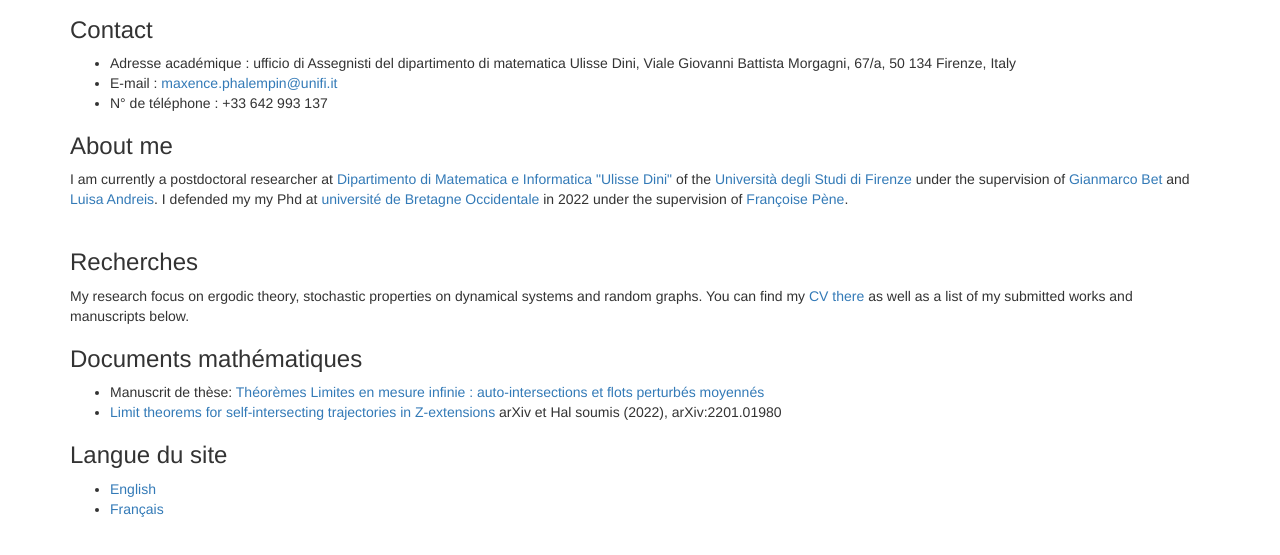
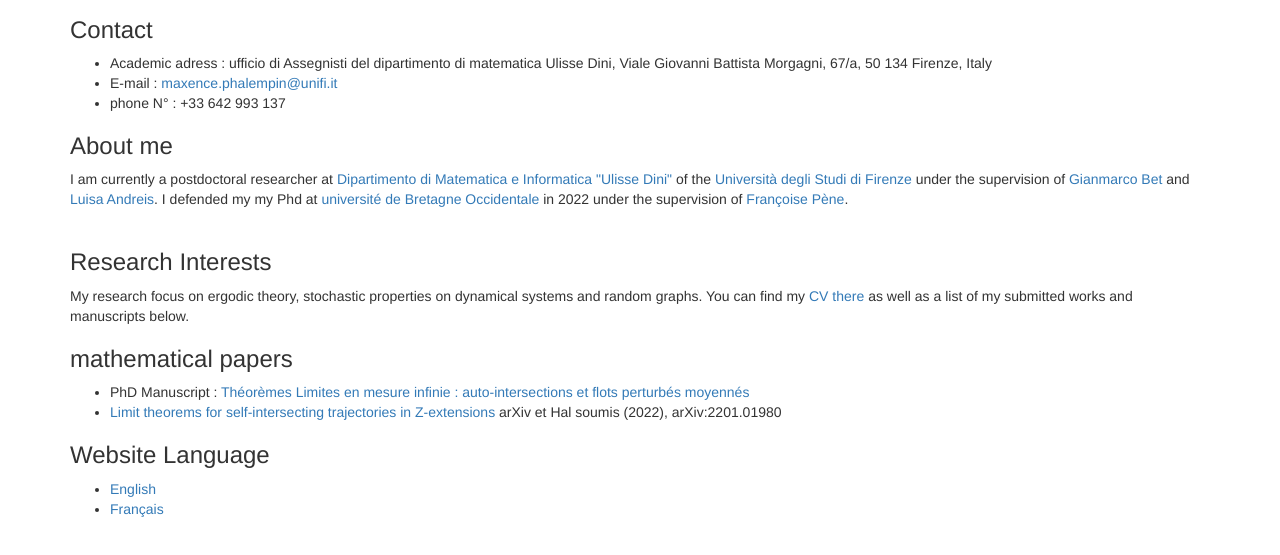
Before and after one commit to laascarr/home-page, a plain HTML site: page web_engl.html in a window 1280 px wide. Shown: the part 63-618 px from the top of the page. Drawn offline with nearby package versions, Linux system fonts and the light colour scheme.

Commit message:
Update web_engl.html

```diff
--- a/web_engl.html
+++ b/web_engl.html
@@ -16,9 +16,9 @@
         </p> -->
 <p><h3>Contact</h3>
         <ul>
-		<li>Adresse académique : ufficio di Assegnisti del dipartimento di matematica Ulisse Dini, Viale Giovanni Battista Morgagni, 67/a, 50 134 Firenze, Italy</li>
+		<li>Academic adress : ufficio di Assegnisti del dipartimento di matematica Ulisse Dini, Viale Giovanni Battista Morgagni, 67/a, 50 134 Firenze, Italy</li>
                 <li>E-mail : <a href="mailto:maxence.phalempin@unifi.it">maxence.phalempin@unifi.it</a></li>
-                <li>N° de téléphone : +33 642 993 137</li>
+                <li>phone N° : +33 642 993 137</li>
         </ul></p>
 
  </p>
@@ -27,13 +27,13 @@
 
 	I am currently a postdoctoral researcher at <a href="https://www.dimai.unifi.it/">Dipartimento di Matematica e Informatica "Ulisse Dini"</a>  of the <a href="https://www.unifi.it">Università degli Studi di Firenze</a> under the supervision of <a href="https://people.dimai.unifi.it/bet">Gianmarco Bet</a> and <a href="https://sites.google.com/view/luisaandreis/home">Luisa Andreis</a>. I defended my my Phd at <a href="https://www.univ-brest.fr/fr">université de Bretagne Occidentale</a> in 2022 under the supervision of <a href="http://lmba.math.univ-brest.fr/perso/francoise.pene/">Françoise Pène</a>.</br></br>
 
-<p><h3>Recherches</h3>
+<p><h3>Research Interests</h3>
 
 My research focus on ergodic theory, stochastic properties on dynamical systems and random graphs. You can find my <a href="cv_sydney.pdf">CV there
 </a> as well as a list of my submitted works and manuscripts below.
-<h3>Documents mathématiques</h3>
+<h3>mathematical papers</h3>
 <ul>
-		<li> Manuscrit de thèse:  <a href="https://theses.hal.science/tel-03881987"> Théorèmes Limites en mesure infinie : auto-intersections et flots perturbés moyennés </a>
+		<li>PhD Manuscript :  <a href="https://theses.hal.science/tel-03881987"> Théorèmes Limites en mesure infinie : auto-intersections et flots perturbés moyennés </a>
 		<li> <a href="https://arxiv.org/abs/2201.01980"> Limit theorems for self-intersecting trajectories in Z-extensions </a> arXiv et Hal soumis (2022), arXiv:2201.01980
 	<!--	<li> <a href="/pdf/A_family_of_natural_equilibrium_measures_for_Sinai_billiard_flows.pdf"> A family of natural equilibrium measures for Sinai billiard flows</a>, (2022) arXiv, submitted *\
 		<li> <a href="/pdf/Logarithmic_bounds_for_ergodic_sums_of_certain_flows_on_the_torus_a_short_proof.pdf"> Logarithmic bounds for ergodic sums of certain flows on the torus: a short proof</a>, Qualitative Theory of Dynamical Systems <b>21</b>, Article number: 94 (2022) DOI: https://doi.org/10.1007/s12346-022-00632-8
@@ -47,7 +47,7 @@ My research focus on ergodic theory, stochastic properties on dynamical systems
       <p><h3>Agrégation de maths, Option D</h3>
         Vous trouverez <a href = "agreg.html">ici</a> ma page regroupant tous les documents utiles pour préparer l'agrégation de maths, ainsi que quelques liens utiles. -->
 
-	<p><h3>Langue du site</h3>
+	<p><h3>Website Language</h3>
 	<ul>
 		<li><a href = "index.html">English</a></li>
 		<li><a href = "french.html">Français</a></li>
```
